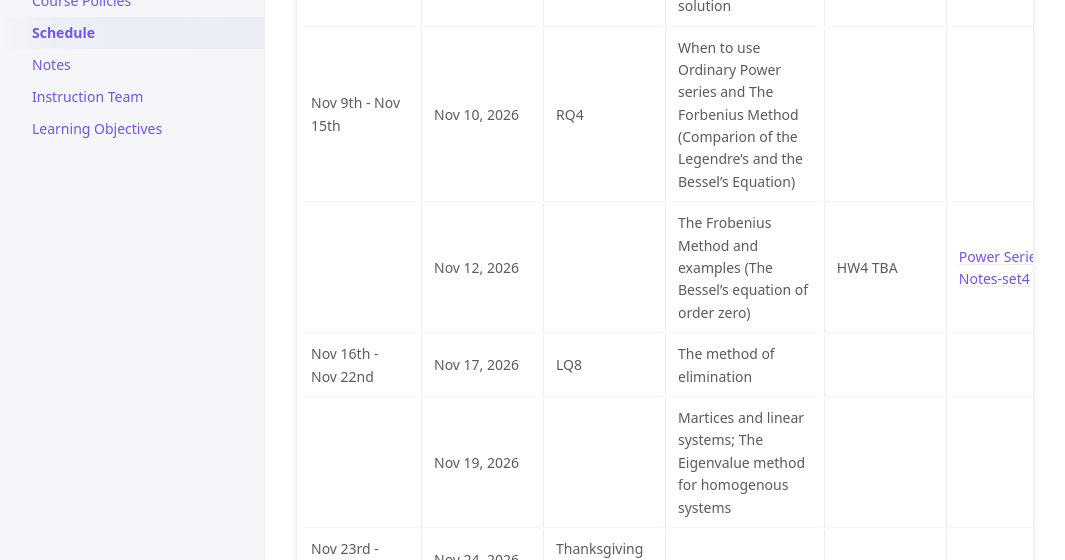
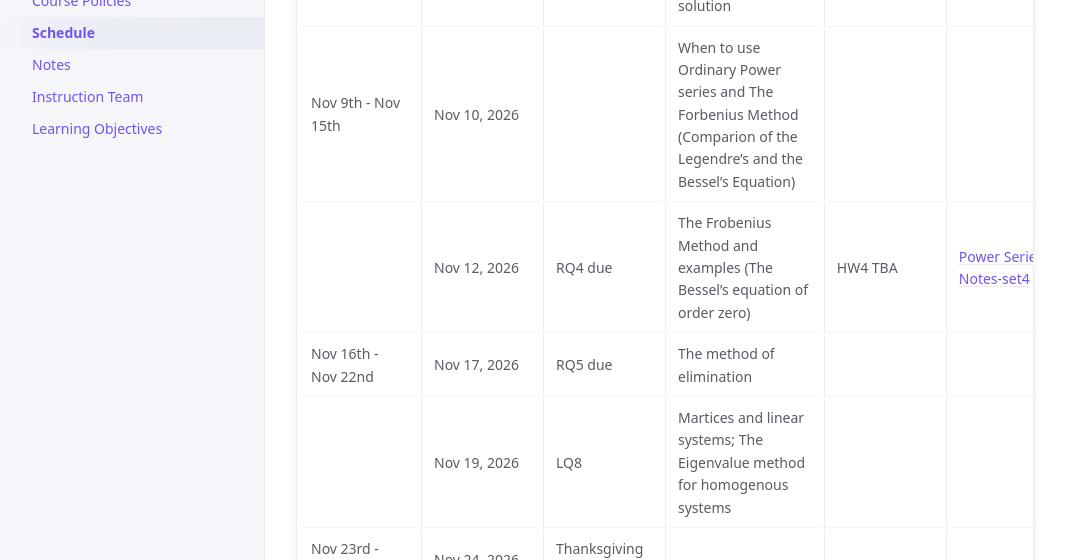
Before and after one commit to gwu-apsc2113/fall2026, a Jekyll site: the page built from docs/Schedule/index.md, in a window 1280 px wide and 900 px high, scrolled down 3613 px. Shown: the part 155-715 px from the top of the window, without its empty margins (107-1172 px from the left). Built offline with Jekyll 4.4.1, drawn with Linux system fonts in a browser that asks for light colours; cached includes are drawn as plain includes.

Commit message:
Commit-3 11/12/2026

```diff
--- a/docs/Schedule/index.md
+++ b/docs/Schedule/index.md
@@ -35,13 +35,13 @@ The course schedule posted below is subject to change during the semester.
 | Oct 19th - Oct 25th | Oct 20, 2026 | RQ3 | Introduction to the Power Series Method; Review of Taylor and Maclaurin Series; Convergence and Radius of Convergence |  | Power Series Methods <br><br> [Power Series: Notes-set1](/fall2026/docs/Notes/)|
 |  | Oct 22, 2026 |  |  |  |  |
 | Oct 26th - Nov 1st | Oct 27, 2026 | LQ6 | Legendre's equation; Regular Singular Points; Method of Frobenius: The Exceptional Cases; Bessel's Equation |  | [Power Series: Notes-set2](/fall2026/docs/Notes/) |
-|  | Oct 29, 2026 |  | Introduction to Laplace transform and inverse transform Transformation of Initial value problems; Translation and Partial Fractions |  | Getting started on the Laplace Transform methods [The Laplace Transform](/fall2026/docs/Notes/) |
+|  | Oct 29, 2026 |  | Introduction to Laplace transform and inverse transform Transformation of Initial value problems; Translation and Partial Fractions |  | Getting started on the Laplace Transform methods <br><br> [The Laplace Transform](/fall2026/docs/Notes/) |
 | Nov 2nd - Nov 8th | Nov 3, 2026 | LQ7 | Where do power series work? Classifying points for series solutions | HW3 due | |
 |  | Nov 5, 2026 |  | The special Legendre’s Equation and its power series solution |  | [Power Series: Notes-set3](/fall2026/docs/Notes/)  |
-| Nov 9th - Nov 15th | Nov 10, 2026 | RQ4 | When to use Ordinary Power series and The Forbenius Method (Comparion of the Legendre’s and the Bessel’s Equation) |  |  |
-|  | Nov 12, 2026 |  | The Frobenius Method and examples (The Bessel’s equation of order zero) | HW4 TBA | [Power Series: Notes-set4](/fall2026/docs/Notes/) |
-| Nov 16th - Nov 22nd | Nov 17, 2026 | LQ8 | The method of elimination |  |  |
-|  | Nov 19, 2026 |  | Martices and linear systems; The Eigenvalue method for homogenous systems |  |  |
+| Nov 9th - Nov 15th | Nov 10, 2026 |  | When to use Ordinary Power series and The Forbenius Method (Comparion of the Legendre’s and the Bessel’s Equation) |  |  |
+|  | Nov 12, 2026 | RQ4 due | The Frobenius Method and examples (The Bessel’s equation of order zero) | HW4 TBA | [Power Series: Notes-set4](/fall2026/docs/Notes/) |
+| Nov 16th - Nov 22nd | Nov 17, 2026 | RQ5 due | The method of elimination |  |  |
+|  | Nov 19, 2026 | LQ8 | Martices and linear systems; The Eigenvalue method for homogenous systems |  |  |
 | Nov 23rd - Nov 29th | Nov 24, 2026 | Thanksgiving Break |  |  |  |
 |  | Nov 26, 2026 |  |  |  |  |
 | Nov 30th - Dec 6th | Dec 1, 2026 | LQ9 | Second order systems and mechanical applications |  | Linear systems of Differential Equations (continued) |
```
Also changed, not shown: 2 other files.
